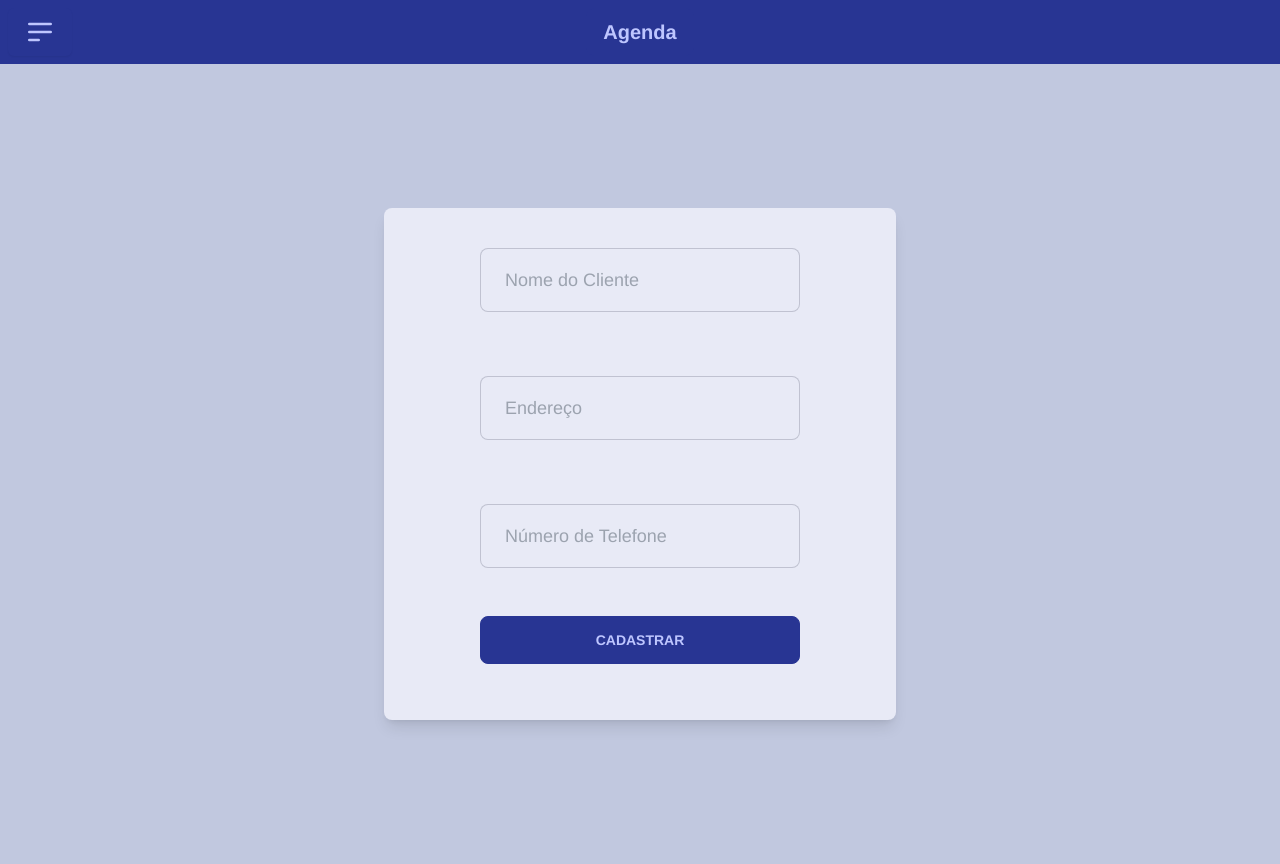
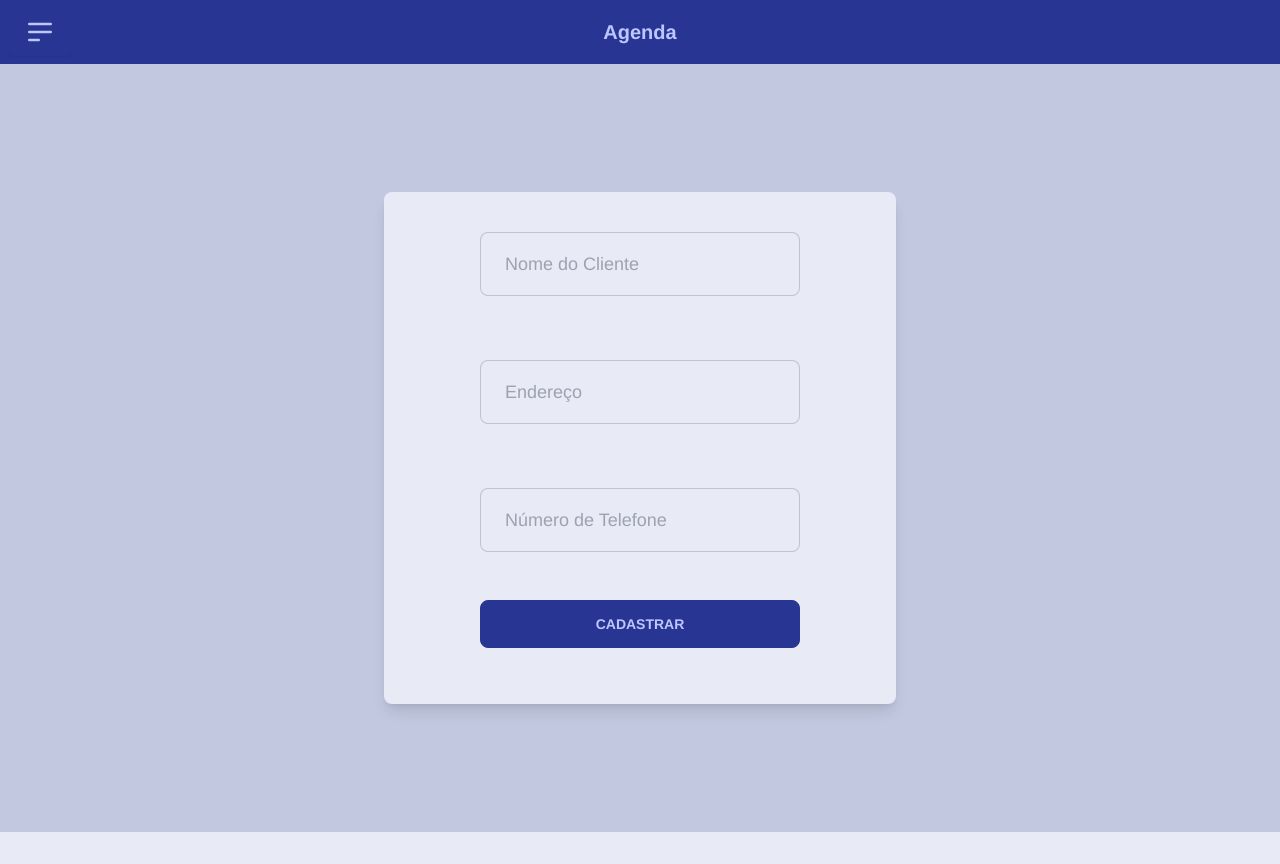
Before and after one commit to LeonardoBeluzi/hairdresser-project, a Vue app: page /ClientRegister in a window 1280 px wide. After the commit the page ends 832 px from the top, so only its background shows below. Built offline with nearby package versions, Linux system fonts and the light colour scheme.

Commit message:
add margin correction

```diff
--- a/src/components/Container/Container.vue
+++ b/src/components/Container/Container.vue
@@ -1,13 +1,13 @@
 <script setup lang="ts">
-import { defineComponent } from 'vue'
-import { ref } from 'vue'
-import { useRouter } from 'vue-router'
+import { defineComponent } from "vue";
+import { ref } from "vue";
+import { useRouter } from "vue-router";
 </script>
 
 <template>
   <div class="flex justify-center">
     <div
-      class="container w-2/5 mx-auto bg-base-100 flex-col grid justify-items-center my-36 rounded-lg shadow-lg"
+      class="container w-2/5 mx-auto bg-base-100 flex-col grid justify-items-center my-32 rounded-lg shadow-lg"
     >
       <slot class="w-full max-w-xs self-center"></slot>
     </div>
```
